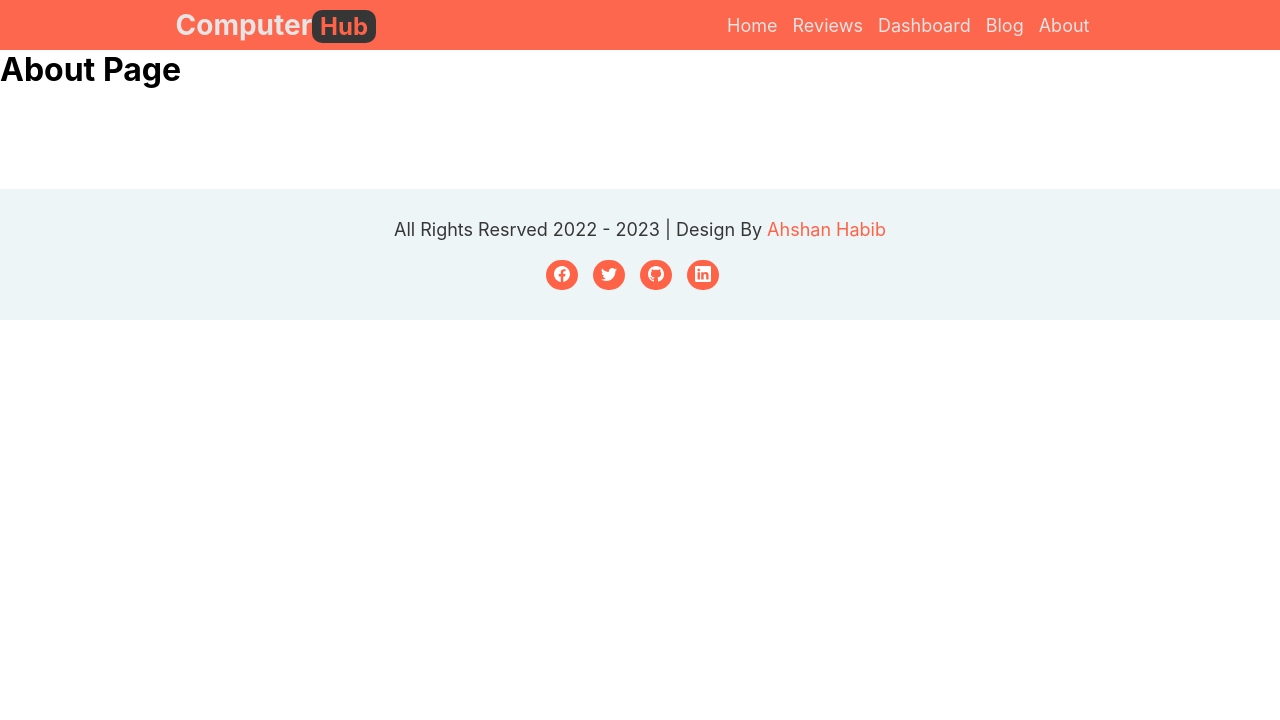
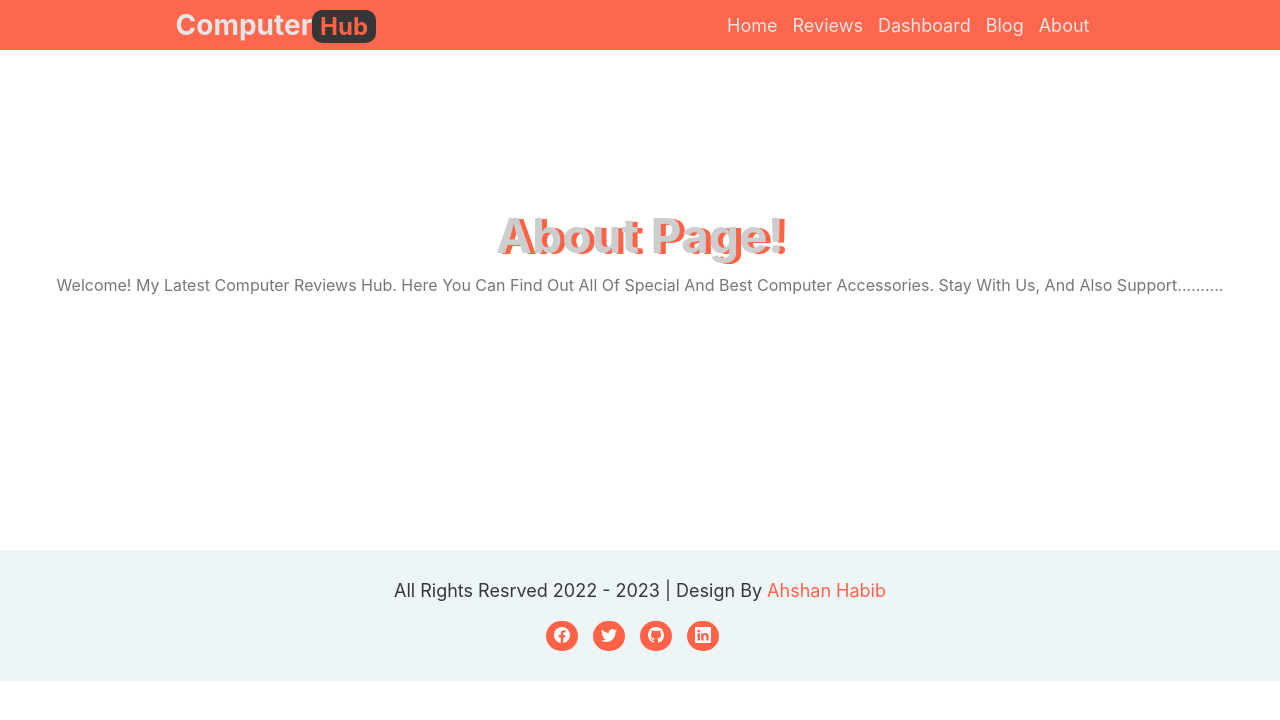
Before and after one commit to AhshanHabib26/computer_hub_in_react, a React (Create React App) app: page /about in a window 1280 px wide. Shown: the top 720 px of the page. Built offline with nearby package versions, Linux system fonts and the light colour scheme.

Commit message:
About Page

```diff
--- a/src/Components/About/About.css
+++ b/src/Components/About/About.css
@@ -0,0 +1,18 @@
+.about_component{
+    display: flex;
+    align-items: center;
+    justify-content: center;
+    justify-items: center;
+    flex-direction: column;
+    height: 50vh;
+}
+.about_component h1{
+    font-size: 48px;
+    color: rgb(204, 205, 206);
+    text-shadow: 5px 1px tomato;
+}
+.about_component p{
+   font-size: 16px;
+   margin-top: 10px;
+   color: #767676;
+}
--- a/src/Components/About/About.js
+++ b/src/Components/About/About.js
@@ -1,9 +1,11 @@
 import React from 'react';
+import './About.css'
 
 const About = () => {
     return (
-        <div>
-            <h1>About Page</h1>
+        <div className='about_component'>
+            <h1>About Page!</h1>
+            <p>Welcome! My Latest Computer Reviews Hub. Here You Can Find Out All Of Special And Best Computer Accessories. Stay With Us, And Also Support..........</p>
         </div>
     );
 };
```
